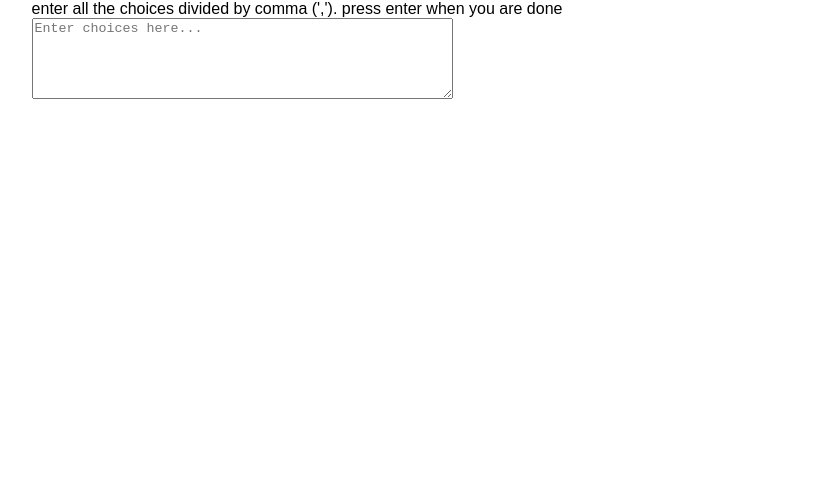
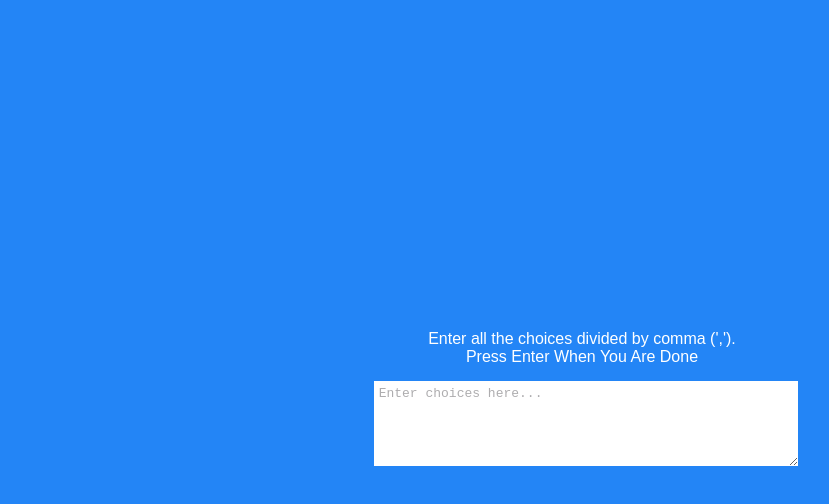
Before and after one commit to rchaitanyaaxioned/randomChoicePickerJS, a plain HTML site: page index.html in a window 1280 px wide. Shown: the whole page, without its empty margins (58-887 px from the left). Drawn offline with Linux system fonts and the light colour scheme.

Commit message:
CSS styling done

```diff
--- a/assets/css/style.css
+++ b/assets/css/style.css
@@ -103,52 +103,57 @@ li {
   width: 86%;
   margin: 0 auto;
 }
-/*=================================
-  Header styling starts here
-=================================*/
 
-
-
-
-
-
-/*=================================
-  Header styling ends here
-=================================*/
-
+/*for full heaight*/
+html, body, .container, main {
+  height: 100%;
+  background-color: #2385F6;
+  color: #FFF;
+}
 /*=================================
   main styling starts here
 =================================*/
+.wrapper {
+  height: 100%;
+  display: flex;
+  align-items: center;
+  flex-direction: column;
+  justify-content: center;
+}
 
+.picker-container {
+  text-align: center;
+}
 
+.picker-container p::first-letter {
+  text-transform: capitalize;
+}
 
+.line-break::before {
+  content: "\a";
+  white-space: pre;
+}
 
+.picker-container span {
+  text-transform: capitalize;
+}
 
+textarea {
+  max-height: 150px;
+  max-width: 100%;
+  padding: 5px 1%;
+  margin-top: 15px;
+  border: none;
+  color: #392F29;
+}
 
-
-
+textarea::placeholder {
+  color: #AEADAF;
+  font-size: 13px;
+}
 /*=================================
   main styling ends here
 =================================*/
-
-/*=================================
-  footer styling starts here
-=================================*/
-
-
-
-
-
-
-
- /*=================================
-  footer styling ends here
-=================================*/
-
 /*media query starts*/
 /*media query for 995px starts here*/
-@media only screen and (max-width: 995px) {
-
-
-
-}
+@media only screen and (max-width: 995px) {}
```
